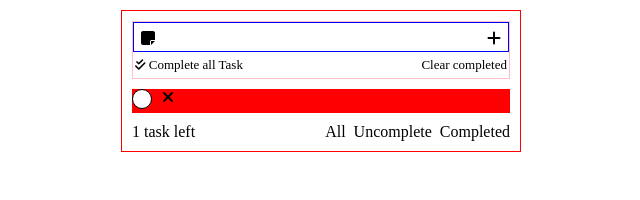
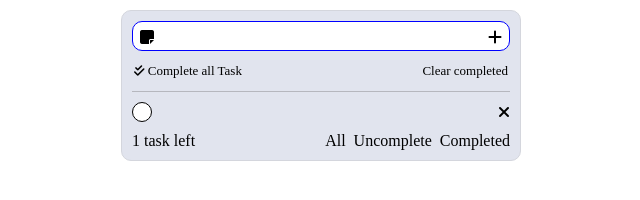
Before and after one commit to samyathakur/ToDoList, a plain HTML site: page index.html in a window 1280 px wide. Both pictures are taken after a click on the icon 813 px from the left and 38 px from the top of the page. Shown: the whole page, without its empty margins (319-959 px from the left). Drawn offline with Linux system fonts and the light colour scheme.

Commit message:
Update style.css

```diff
--- a/style.css
+++ b/style.css
@@ -9,7 +9,8 @@
 }
 
 .container{
-    border: 1px solid red;
+    background-color: #e1e4ee;
+    border: 1px solid #D4D6DD;
     width: 400px;
     margin: 10px auto;
     display: flex;
@@ -17,11 +18,13 @@
     align-items: stretch;
     padding: 10px;
     gap: 10px;
+    border-radius: 10px;
 
 }
 
 .input-task{
-    border: 1px solid pink;
+    border-bottom: 1px solid rgba(92, 90, 90, 0.324);
+    /* padding-bottom: 10px; */
 
 }
 
@@ -43,6 +46,10 @@
     left: 8px;
 }
 
+.input-value{
+    border-radius: 10px;
+}
+
 .fa-plus{
     position: absolute;
     top: 8px;
@@ -50,17 +57,13 @@
     cursor: pointer;
 }
 
-/* .display-icon{
-    visibility: hidden;
-} */
 
 .content{
     display: flex;
     justify-content: space-between;
     align-items: center;
     font-size: 13px;
-    padding: 5px 2px 5px 2px;
-
+    padding: 12px 2px 12px 2px;
 }
 
 .content p{
@@ -72,7 +75,6 @@
 }
 
 .display-task{
-    background-color: red;
     display: flex;
     flex-direction: column;
     align-items: stretch;
@@ -83,7 +85,16 @@
 .task{
     display: flex;
     gap: 10px;
+    justify-content: space-between;
+    align-items: center;
 }
+
+.sub-task{
+    display: flex;
+    align-items: center;
+    gap: 10px;
+}
+
 
 .checkbox{
     width: 20px;
@@ -106,6 +117,10 @@
     line-height: 20px; /* Adjust line-height to vertically center the checkmark */
 }
 
+.fa-xmark{
+    cursor: pointer;
+}
+
 .summary{
     display: flex;
     width: 100%;
```
